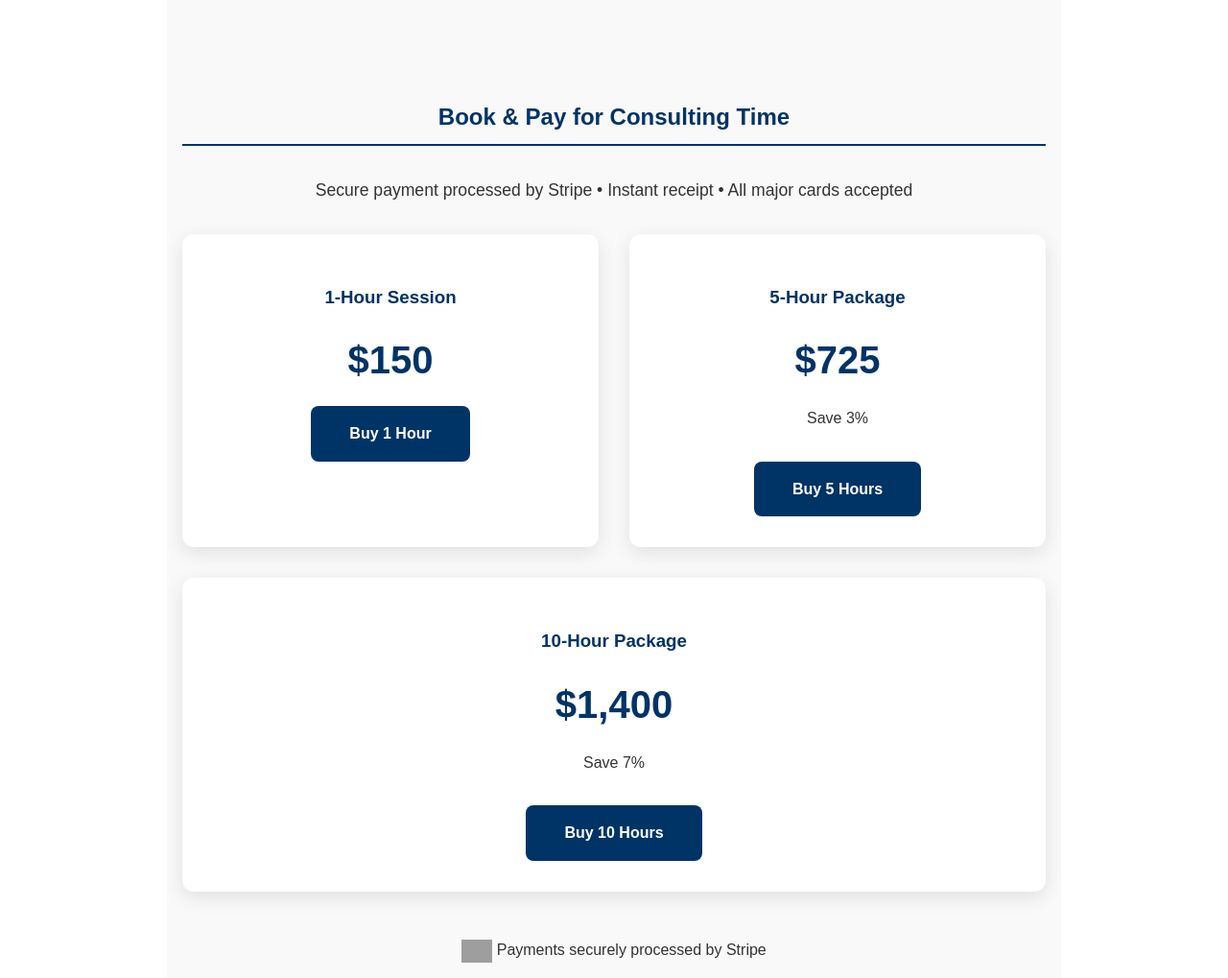
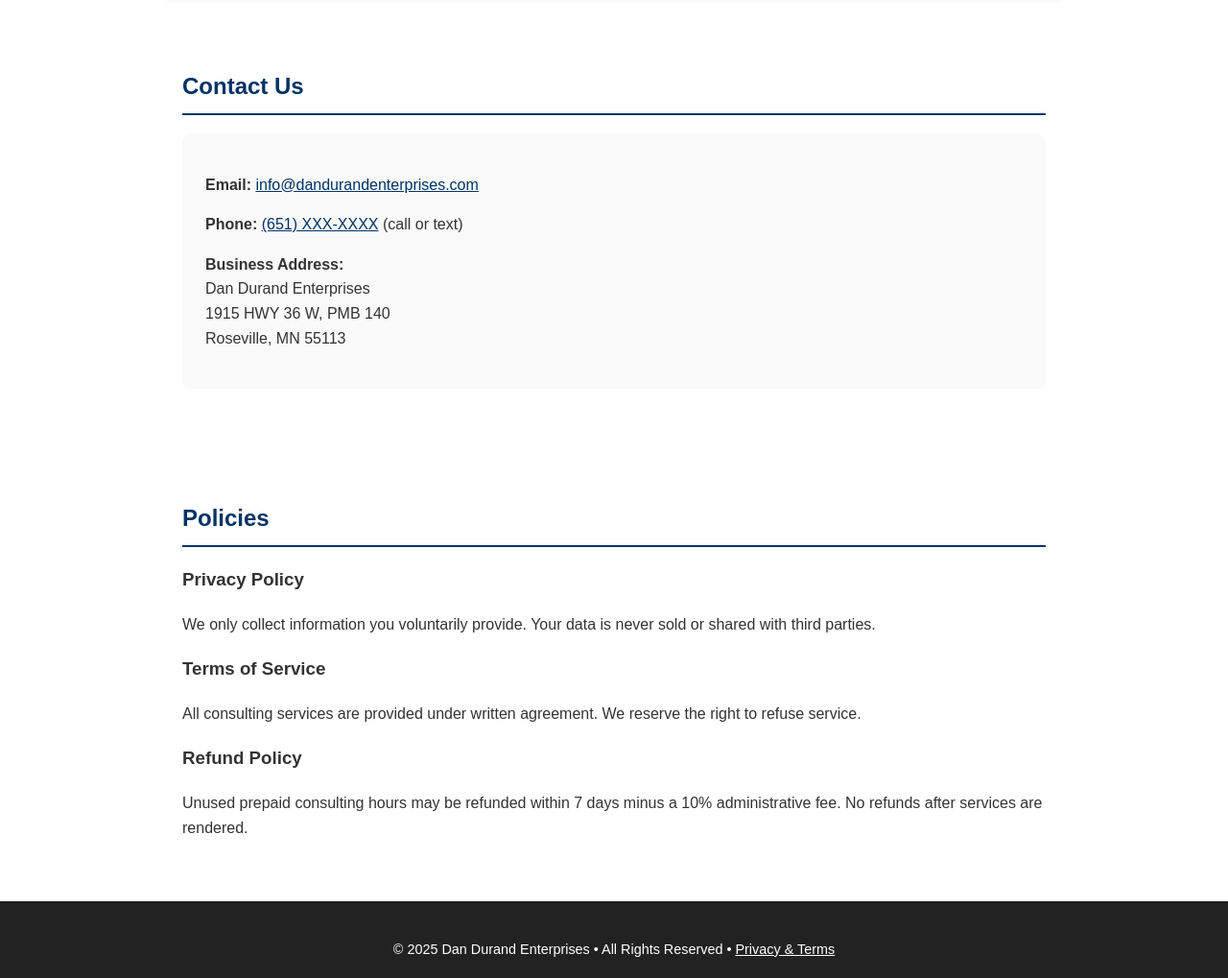
Before and after one commit to troydandurand/dandurand-site, a plain HTML site: page index.html in a window 1280 px wide. Shown: the part 2161-3180 px from the top of the page at 96% size. Drawn offline with Linux system fonts and the light colour scheme; grey boxes are pictures that could not be loaded.

Commit message:
Update index.html

```diff
--- a/index.html
+++ b/index.html
@@ -105,38 +105,7 @@
 
     </section>
 
-    <!-- BOOK & PAY – FINAL CLEAN VERSION -->
-    <section id="book" style="background:#f9f9f9; padding:5rem 1rem; text-align:center;">
-        <h2 style="color:#003366;">Book & Pay for Consulting Time</h2>
-        <p style="max-width:800px; margin:2rem auto; font-size:1.1rem;">
-            Secure payment processed by Stripe • Instant receipt • All major cards accepted
-        </p>
 
-        <div style="display:flex; gap:2rem; flex-wrap:wrap; justify-content:center; max-width:1000px; margin:0 auto;">
-            <div style="background:#fff; padding:2rem; border-radius:12px; box-shadow:0 6px 20px rgba(0,0,0,0.1); flex:1; min-width:260px;">
-                <h3 style="color:#003366;">1-Hour Session</h3>
-                <div style="font-size:2.5rem; font-weight:bold; color:#003366;">$150</div>
-                <a href="#" style="background:#003366; color:#fff; padding:1rem 2.5rem; text-decoration:none; border-radius:8px; display:inline-block; margin-top:1rem; font-weight:bold;">Buy 1 Hour</a>
-            </div>
-            <div style="background:#fff; padding:2rem; border-radius:12px; box-shadow:0 6px 20px rgba(0,0,0,0.1); flex:1; min-width:260px;">
-                <h3 style="color:#003366;">5-Hour Package</h3>
-                <div style="font-size:2.5rem; font-weight:bold; color:#003366;">$725</div>
-                <p>Save 3%</p>
-                <a href="#" style="background:#003366; color:#fff; padding:1rem 2.5rem; text-decoration:none; border-radius:8px; display:inline-block; margin-top:1rem; font-weight:bold;">Buy 5 Hours</a>
-            </div>
-            <div style="background:#fff; padding:2rem; border-radius:12px; box-shadow:0 6px 20px rgba(0,0,0,0.1); flex:1; min-width:260px;">
-                <h3 style="color:#003366;">10-Hour Package</h3>
-                <div style="font-size:2.5rem; font-weight:bold; color:#003366;">$1,400</div>
-                <p>Save 7%</p>
-                <a href="#" style="background:#003366; color:#fff; padding:1rem 2.5rem; text-decoration:none; border-radius:8px; display:inline-block; margin-top:1rem; font-weight:bold;">Buy 10 Hours</a>
-            </div>
-        </div>
-
-        <p style="margin-top:3rem;">
-            <img src="https://stripe.com/img/documentation/checkout/icon.png" alt="Stripe" style="height:24px; vertical-align:middle;">
-            Payments securely processed by Stripe
-        </p>
-    </section>
 
     <section id="contact">
         <h2>Contact Us</h2>
```
